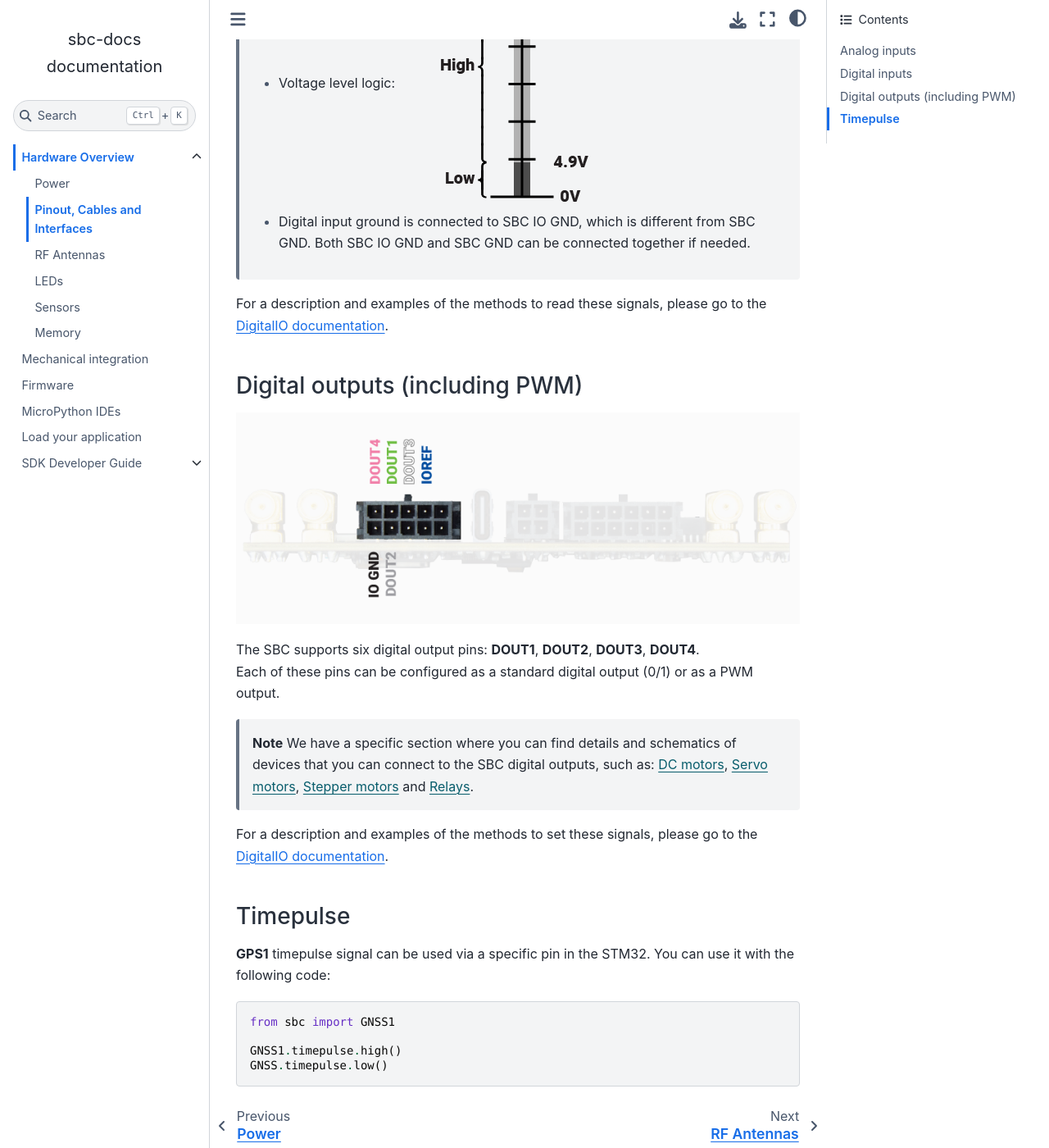
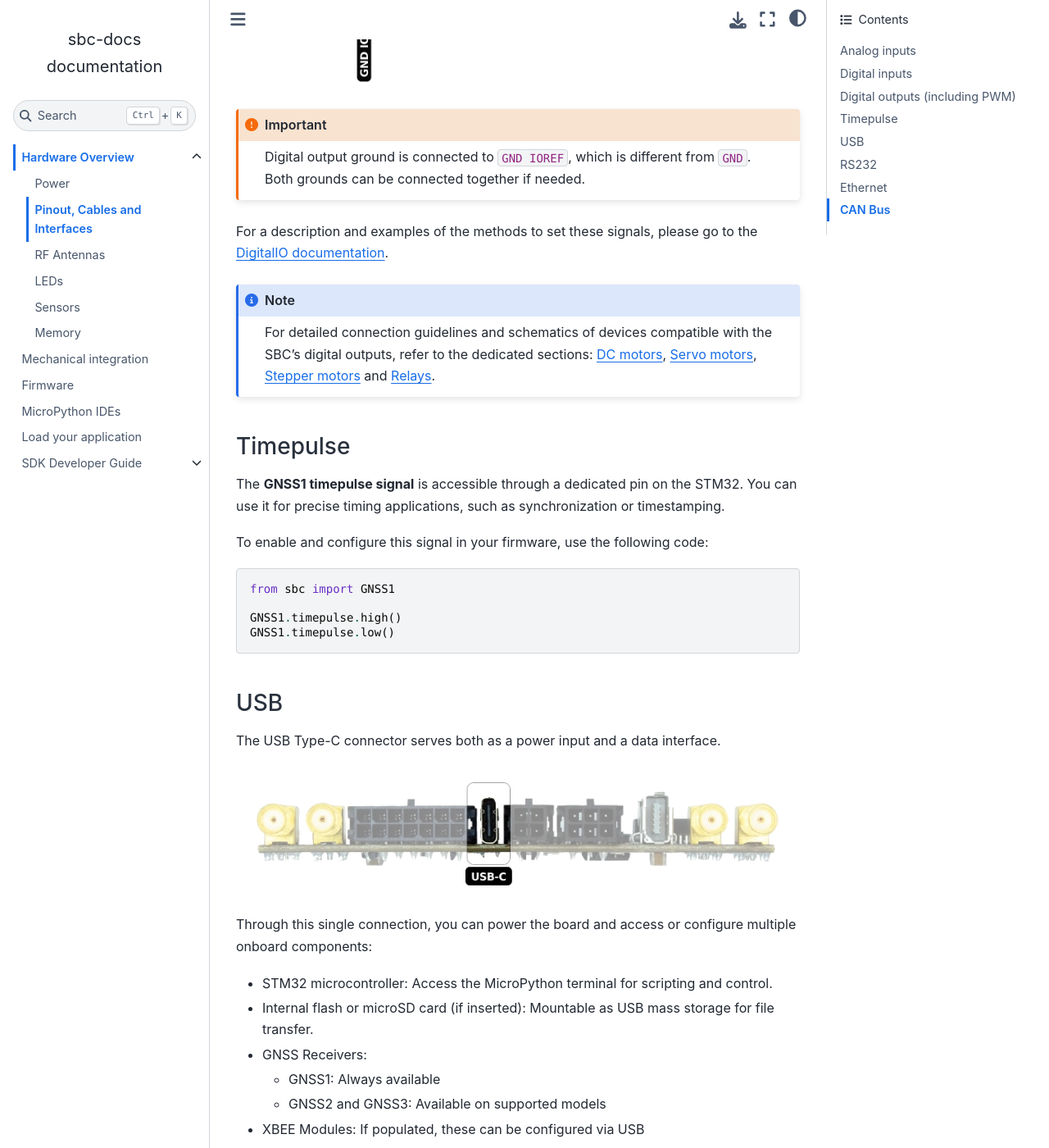
Before and after one commit to EPS-Works/sbc-docs, a Sphinx documentation site: the page built from source/hardware/pinout.md, in a window 1280 px wide and 1400 px high, scrolled down 2915 px. Shown: the whole window at 82% size. Built offline with Sphinx 7.4.7 and the Sphinx Book theme 1.1.4, drawn with Linux system fonts in a browser that asks for light colours; some of the changed text lies outside the part shown.

Commit message:
docs(pinout): update and complete pinout section

````diff
--- a/source/hardware/pinout.md
+++ b/source/hardware/pinout.md
@@ -11,73 +11,128 @@
 - `Ethernet`
 - `CAN Bus`
 
-The picture below shows the generic pinout of the SBC connectors.
-Notice that each connector has a unique shape so it is physically impossible to connect the cables in the wrong place.
+The picture below shows the generic pinout of the SBC connectors. The names of the pins are colored based on the cable color.
 
-In case you need to prepare your own custom wiring harness here you can find the connector part numbers:
+![SBC Pinout](img/pinout.jpg)
 
-| Description               | Cable connector       | SBC connector        |
-| ------------------------- | --------------------- | --------------------- |
-| Analog input, digital input/output/PWM | Molex #430251000   | Molex #430451000     |
-| Power, CANbus             | Molex #430250400      | Molex #430450400      |
-| Ethernet, 2 x RS232       | Molex #430251200      | Molex #430451200      |
+Each connector has a unique shape, so it is physically impossible to connect the cables incorrectly.
 
-The general pinout of the SBC is shown in the picture below, where the name of the pins is colored based on the cable color.
-Ethernet, RS232#1, and RS232#2 interfaces have a physical connector so the pin names are not colored on purpose.
+If you need to prepare your own custom wiring harness, you can find the connector part numbers here.:
 
-![SBC Pinout](img/SBC_pinout.png)
+| Description | Cable connector | SBC connector |
+| --- | --- | --- |
+| Analog input, digital input/output/PWM | Molex #430251000 | Molex #430451000 |
+| Power, CANbus | Molex #430250400 | Molex #430450400 |
+| 2 x RS232 | Molex #430251200 | Molex #430451200 |
 
 ## Analog inputs
 
-![Analog Inputs](img/hw_ai.png)
+The SBC provides support for analog voltage monitoring through the following input pins:
 
-Pins which voltage can be read by the SBC.
-The SBC supports two analog input pins: **VAIN1**, **VAIN2**.
-In addition to these dedicated pins, you can also monitor the SBC power voltage **VIN**.
-The resolution of the analog reading is 12-bits.
+- `VAIN1` and `VAIN2`: Single-ended analog inputs capable of measuring voltage levels.
+- `VAIN3 P` and `VAIN3 N`: A differential analog input pair for more accurate voltage measurements with improved noise rejection.
 
-> **Important**
->
-> - Analog input voltage is between 0V and +22V
-> - Analog input ground is connected to SBC IO GND, which is different from SBC GND. Both SBC IO GND and SBC GND can be connected together if needed.
+These analog inputs accept voltages in the range of 0 V to +22 V with a 12-bit resolution, providing 4096 discrete levels of precision.
+
+Additionally, the system allows you to monitor the main input supply voltage via the `VIN` signal.
+
+![Analog Inputs](img/pinout_ain.jpg)
+
+:::{important}
+Analog input ground is connected to `GND VAIN`, which is different from `GND`. Both grounds can be connected together if needed.
+:::
 
 For a description and examples of the methods to read these signals, please go to the [AnalogIn documentation](../sdk/reference/ain.md).
 
 ## Digital inputs
 
-![Digital Inputs](img/hw_di.png)
+The SBC includes two digital input pins for reading binary ON/OFF signals: `DIN1` and `DIN2`. These inputs accept voltage levels from 0 V to 24 V. A signal is considered ON when the voltage is ≥ 4.9 V; any voltage below that is interpreted as OFF.
 
-Pins with digital status (ON/OFF) can be read by the SBC.
-The SBC supports two digital input pins: **DIN1**, **DIN2**.
+![Digital Inputs](img/pinout_din.jpg)
 
-> **Important**
->
-> - Digital input voltage is between 0V and +30V
-> - Voltage level logic:
->   ![Logic Level](img/logic_level.png)
-> - Digital input ground is connected to SBC IO GND, which is different from SBC GND. Both SBC IO GND and SBC GND can be connected together if needed.
+:::{important}
+Digital input ground is connected to `GND IOREF`, which is different from `GND`. Both grounds can be connected together if needed.
+:::
 
 For a description and examples of the methods to read these signals, please go to the [DigitalIO documentation](../sdk/reference/dio.md).
 
 ## Digital outputs (including PWM)
 
-![Digital Outputs](img/hw_do.png)
+The SBC features four digital output pins: `DOUT1`, `DOUT2`, `DOUT3` and `DOUT4`. Each pin can operate as a standard digital output (logic LOW/HIGH) or as a PWM output for generating pulse-width modulated signals.
 
-The SBC supports six digital output pins: **DOUT1**, **DOUT2**, **DOUT3**, **DOUT4**.
-Each of these pins can be configured as a standard digital output (0/1) or as a PWM output.
+The output voltage levels are referenced to `VCC IOREF`, which defines the HIGH level for these outputs.
 
-> **Note**
-> We have a specific section where you can find details and schematics of devices that you can connect to the SBC digital outputs, such as: [DC motors](#motors_dc), [Servo motors](#motors_srv), [Stepper motors](#motors_step) and [Relays](#relays).
+![Digital Outputs](img/pinout_dout.jpg)
+
+:::{important}
+Digital output ground is connected to `GND IOREF`, which is different from `GND`. Both grounds can be connected together if needed.
+:::
 
 For a description and examples of the methods to set these signals, please go to the [DigitalIO documentation](../sdk/reference/dio.md).
 
+:::{note}
+For detailed connection guidelines and schematics of devices compatible with the SBC's digital outputs, refer to the dedicated sections: [DC motors](#motors_dc), [Servo motors](#motors_srv), [Stepper motors](#motors_step) and [Relays](#relays).
+:::
+
 ## Timepulse
 
-**GPS1** timepulse signal can be used via a specific pin in the STM32. You can use it with the following code:
+The **GNSS1 timepulse signal** is accessible through a dedicated pin on the STM32. You can use it for precise timing applications, such as synchronization or timestamping.
+
+To enable and configure this signal in your firmware, use the following code:
 
 ```python
 from sbc import GNSS1
 
 GNSS1.timepulse.high()
-GNSS.timepulse.low()
+GNSS1.timepulse.low()
 ```
+
+## USB
+
+The USB Type-C connector serves both as a power input and a data interface.
+
+![USB-C port](img/port_usb.jpg)
+
+Through this single connection, you can power the board and access or configure multiple onboard components:
+
+- STM32 microcontroller: Access the MicroPython terminal for scripting and control.
+- Internal flash or microSD card (if inserted): Mountable as USB mass storage for file transfer.
+- GNSS Receivers:
+  - GNSS1: Always available
+  - GNSS2 and GNSS3: Available on supported models
+- XBEE Modules: If populated, these can be configured via USB
+- 4G Modem: Available on variants with cellular support
+
+Each supported device is automatically detected and made accessible over USB, simplifying development and diagnostics.
+
+## RS232
+
+The SBC includes two RS232 output ports for serial communication with external devices or debugging tools.
+
+- **RS232 #1**: Connected to the STM32 microcontroller. It can be configured freely in firmware, with a maximum baud rate of 250 kbps.
+- **RS232 #2**: Permanently wired to GNSS1's UART2 port, providing direct access to the primary GPS/GNSS receiver.
+
+![RS232 Pinout](img/pinout_rs232.jpg)
+
+## Ethernet
+
+The SBC features a standard Ethernet interface, allowing you to connect the board to a local network or the Internet. This enables capabilities such as remote access, firmware updates, data transmission, or integration with networked services.
+
+![Ethernet port](img/port_ethernet.jpg)
+
+## CAN Bus
+
+The SBC includes a CAN Bus interface, allowing it to connect to any standard CAN network and operate as a CAN node. It can send and receive CAN frames, making it suitable for integration into automotive, industrial, or embedded communication systems.
+
+![CAN Bus pinout](img/pinout_canbus.jpg)
+
+For a description and examples of the methods to interact with the CAN bus, visit the [CAN Bus documentation](../sdk/reference/canbus.md).
+
+:::{important}
+For reliable CAN Bus operation, proper termination is required. Standard practice is to place a 120 Ω resistor at each end of the bus, resulting in ~60 Ω across CAN HIGH and CAN LOW.
+You can check termination by measuring resistance between CAN HIGH and CAN LOW with the system powered off.
+
+If your setup lacks termination, the SBC includes a built-in 120 Ω resistor—just install a jumper on the marked pins to enable it.
+
+![CAN Bus termination](img/canbus_termination.jpg)
+:::
````
Also changed, not shown: source/hardware/img/SBC_pinout.png (deleted), source/hardware/img/canbus_termination.jpg (added), source/hardware/img/canbus_termination.png (deleted), source/hardware/img/hw_ai.png (deleted), source/hardware/img/hw_canbus.png (deleted), source/hardware/img/hw_di.png (deleted), source/hardware/img/hw_do.png (deleted), source/hardware/img/hw_ethernet.png (deleted), source/hardware/img/hw_rs232.png (deleted), source/hardware/img/logic_level.png (deleted), source/hardware/img/pinout.jpg (added), source/hardware/img/pinout_ain.jpg (added), source/hardware/img/pinout_canbus.jpg (added), source/hardware/img/pinout_din.jpg (added), 3 more files.
